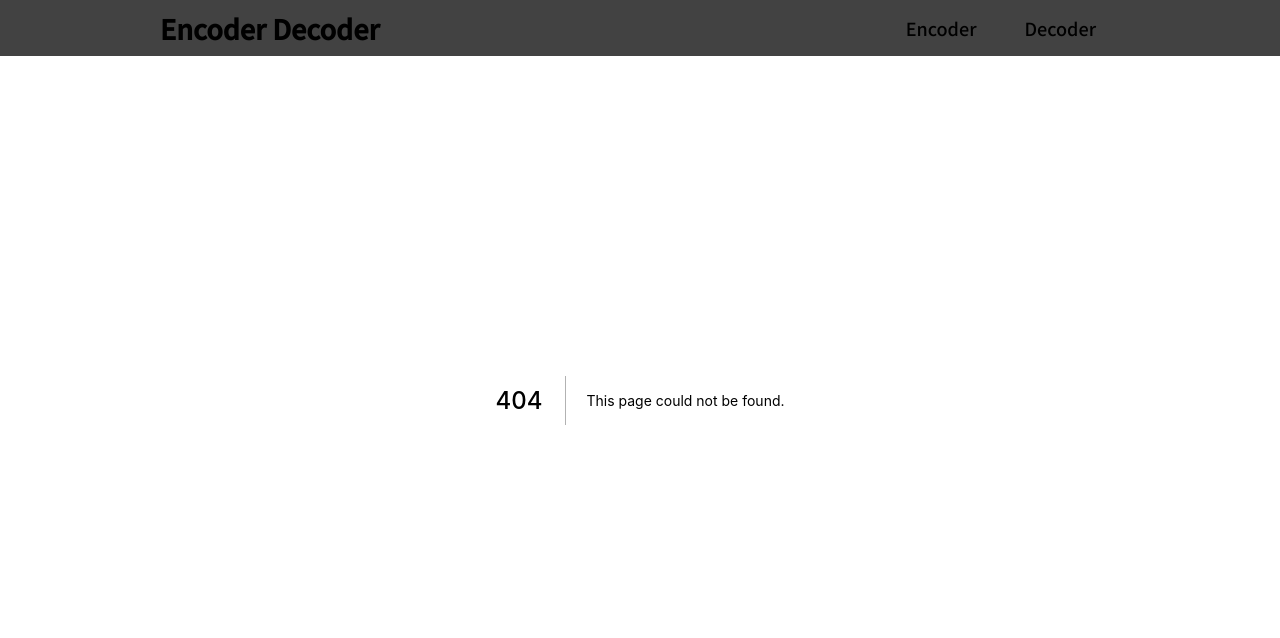
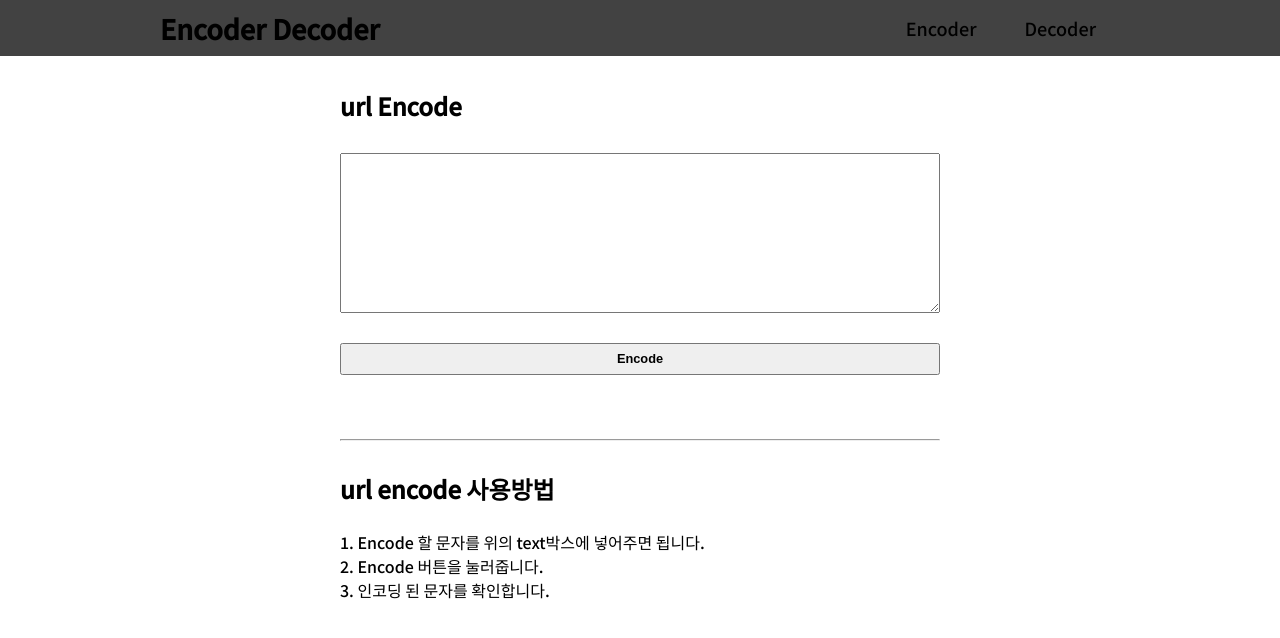
Before and after one commit to aaakch0316/EncodeDecode, a Next.js app: page /urlencode in a window 1280 px wide. Before the commit this address had no page. Shown: the top 638 px of the page. Built offline with nearby package versions, Linux system fonts and the light colour scheme; a web font is replaced by a local one.

Commit message:
[+] encoding business logic

```diff
--- /dev/null
+++ b/container/urlencode.js
@@ -0,0 +1,57 @@
+import styles from '../styles/encode/encode.module.css'
+import { useState } from 'react'
+import Button from '../components/button/button'
+
+
+const EncodePage = () => {
+    const [inputValue, setInputValue] = useState('')
+    const [inputEncodeValue, setInputEncodeValue] = useState('')
+    const handleChange = (e) => {
+        setInputValue(e.target.value)
+    }
+    const [urlEncode, setUrlEncode] = useState(false)
+    const onHandleAreatext = () => {
+        if (inputValue.length == 0){
+            alert('please input text!')
+            return
+        }
+        setInputEncodeValue(encodeURI(inputValue))
+        setUrlEncode(true)
+    }
+    const backHandleAreatext = () => {
+        setUrlEncode(false)
+    }
+    return (
+        <div className={styles.container}>
+            <p>url 인코딩 하는 방법을 알아보자.</p>
+            <main className={styles.main}>
+                <h2>url Encode</h2>
+                {urlEncode?
+                <>
+                    <textarea className={styles.textarea} value={inputEncodeValue} onChange={handleChange} />
+                    <Button onClick={backHandleAreatext} name="Back" />
+                </>
+                :
+                <>
+                    <textarea className={styles.textarea} value={inputValue} onChange={handleChange} />
+                    <Button onClick={onHandleAreatext} name="Encode" />
+                </>
+                }
+            </main>
+            <div className={styles.hr}>
+                <hr />
+            </div>
+            <section className={styles.explanation}>
+                <h2>url encode 사용방법</h2>
+                <br />
+                <ol>
+                    <li>1. Encode 할 문자를 위의 text박스에 넣어주면 됩니다.</li>
+                    <ii>2. Encode 버튼을 눌러줍니다.</ii>
+                    <li>3. 인코딩 된 문자를 확인합니다.</li>
+                </ol>
+            </section>
+        </div>
+    )
+}
+
+export default EncodePage;
--- a/pages/_app.js
+++ b/pages/_app.js
@@ -6,8 +6,10 @@ function MyApp({ Component, pageProps }) {
   return (
     <>
       <Head>
-        <title>Create Next App</title>
-        <meta name="description" content="Generated by create next app" />
+        <title>Encoding/Decoding</title>
+        <meta name="description" content="인코딩(encoding)과 디코딩(decoding) 개념을 이해하고 적용하는 app" />
+        <meta name="" content="" />
+        <meta name="" content="" />
         <link rel="icon" href="/favicon.ico" />
       </Head>
       <Layout>
--- a/pages/index.js
+++ b/pages/index.js
@@ -16,12 +16,12 @@ export default function Home() {
         </p>
 
         <div className={styles.grid}>
-          <a href="/encode" className={styles.card}>
+          <a href="/urlencode" className={styles.card}>
             <h2>URL Encoder &rarr;</h2>
             <p>Use the online tool to encode a URL string of text.</p>
           </a>
 
-          <a href="/decode" className={styles.card}>
+          <a href="/urldecode" className={styles.card}>
             <h2>URL Decoder &rarr;</h2>
             <p>Use the online tool to decoder a URL string of text.</p>
           </a>
--- a/pages/encode/index.js
+++ b/pages/urlencode/index.js
@@ -1,4 +1,4 @@
-import EncodePage from '../../container/encode'
+import EncodePage from '../../container/urlencode'
 
 const Encode = () => {
     return (
--- /dev/null
+++ b/test.js
@@ -0,0 +1,5 @@
+let uri = 'https://www.hanpy.com/encode?a=b&b=배고프다'
+console.log(encodeURI( uri ))
+console.log(encodeURIComponent( uri ))
+console.log(decodeURI( uri ))
+console.log(decodeURIComponent( uri ))
```
Also changed, not shown: container/encode.js (deleted, +0 -37 lines), container/urldecode.js (renamed from container/decode.js), pages/urldecode/index.js (renamed from pages/decode/index.js).
